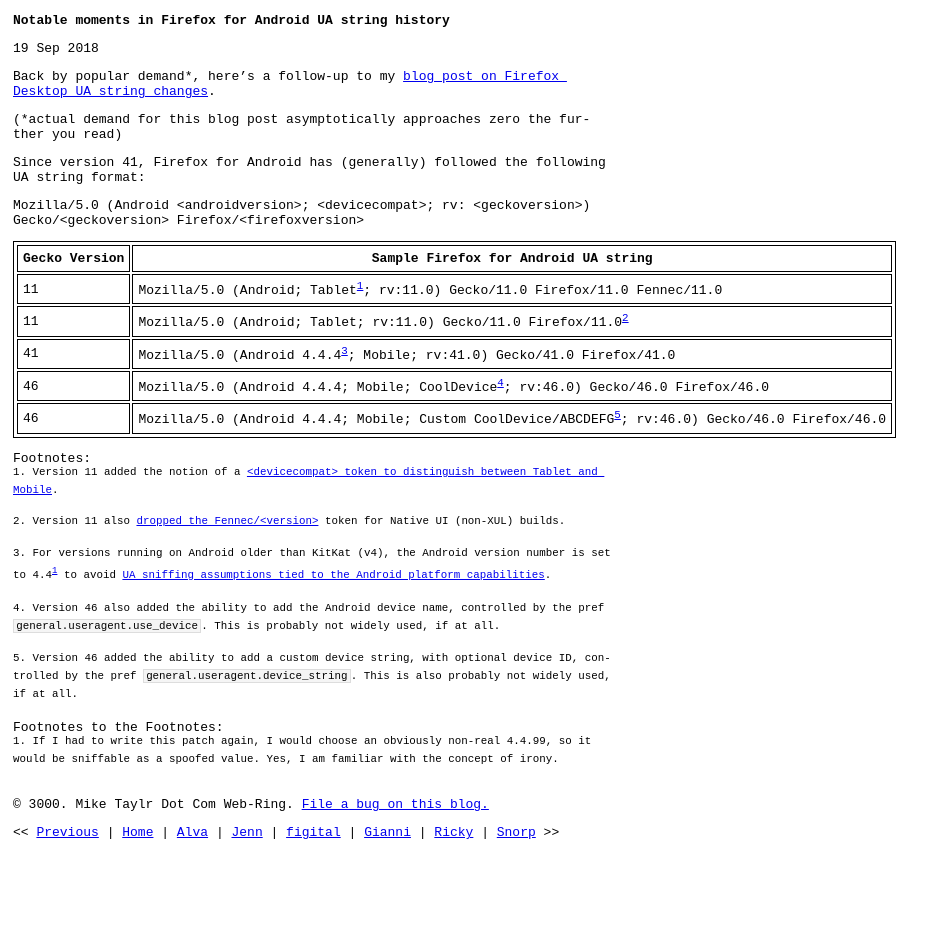
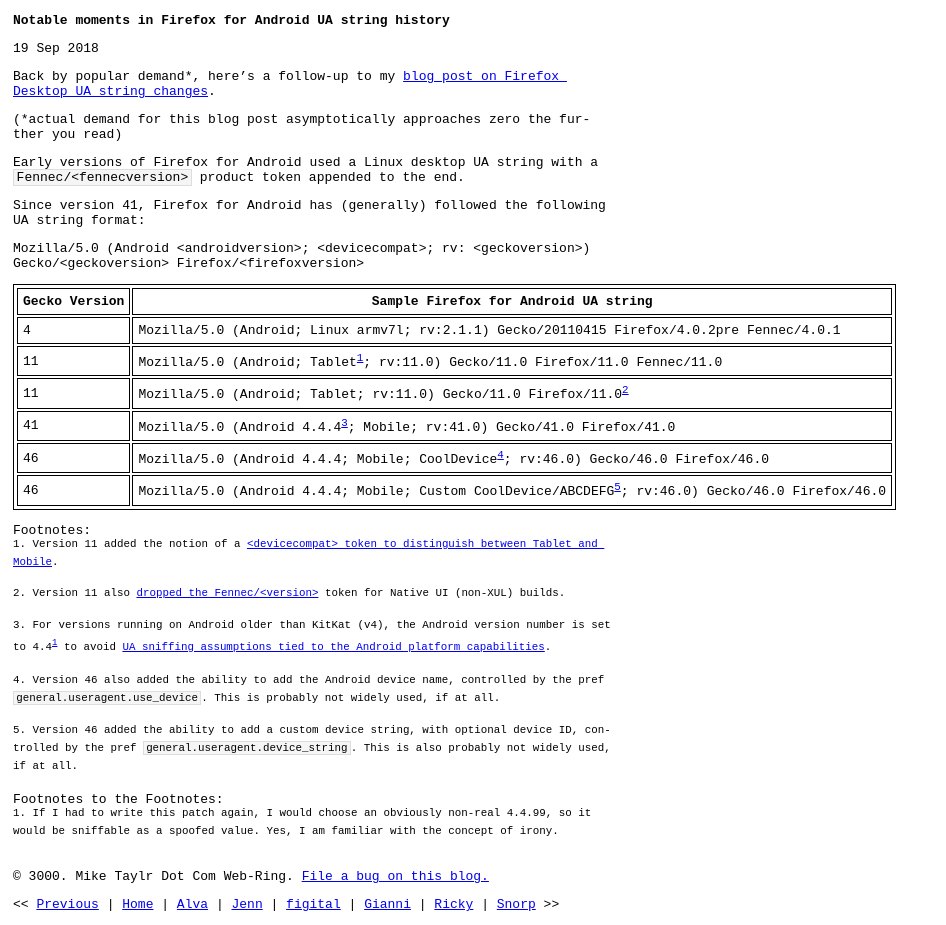
Before and after one commit to miketaylr/miketaylr.com-blog, a Jekyll site: the page built from _posts/2018-09-19-notable-moments-in-firefox-for-android-ua-string-history.md, in a window 1280 px wide. Shown: the whole page, without its empty margins (0-946 px from the left). Built offline with Jekyll 4.4.1, drawn with Linux system fonts in a browser that asks for light colours; Markdown is read by kramdown in place of the engine named in the settings; before the commit the page ends 900 px from its top, so only the background shows below that.

Commit message:
get older

```diff
--- a/_posts/2018-09-19-notable-moments-in-firefox-for-android-ua-string-history.md
+++ b/_posts/2018-09-19-notable-moments-in-firefox-for-android-ua-string-history.md
@@ -7,6 +7,8 @@
 Back by popular demand*, here's a follow-up to my [blog post on Firefox Desktop UA string changes][prev].
 
 (\*actual demand for this blog post asymptotically approaches zero the further you read)
+
+Early versions of Firefox for Android used a Linux desktop UA string with a `Fennec/<fennecversion>` product token appended to the end.
 
 Since version 41, Firefox for Android has (generally) followed the following UA string format:
 
@@ -21,6 +23,10 @@
 <tr>
   <th>Gecko Version</th>
   <th>Sample Firefox for Android UA string</th>
+</tr>
+<tr>
+  <td>4</td>
+  <td>Mozilla/5.0 (Android; Linux armv7l; rv:2.1.1) Gecko/20110415 Firefox/4.0.2pre Fennec/4.0.1</td>
 </tr>
 <tr>
   <td>11</td>
```
